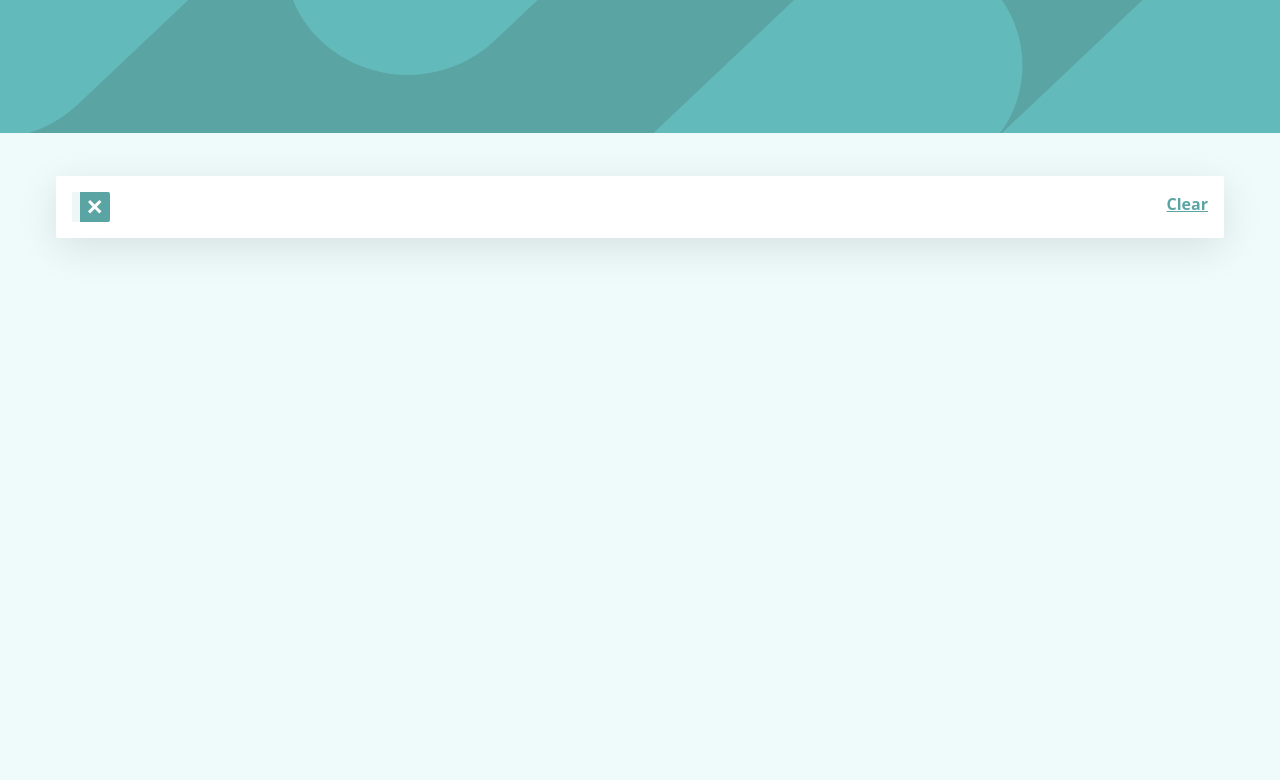
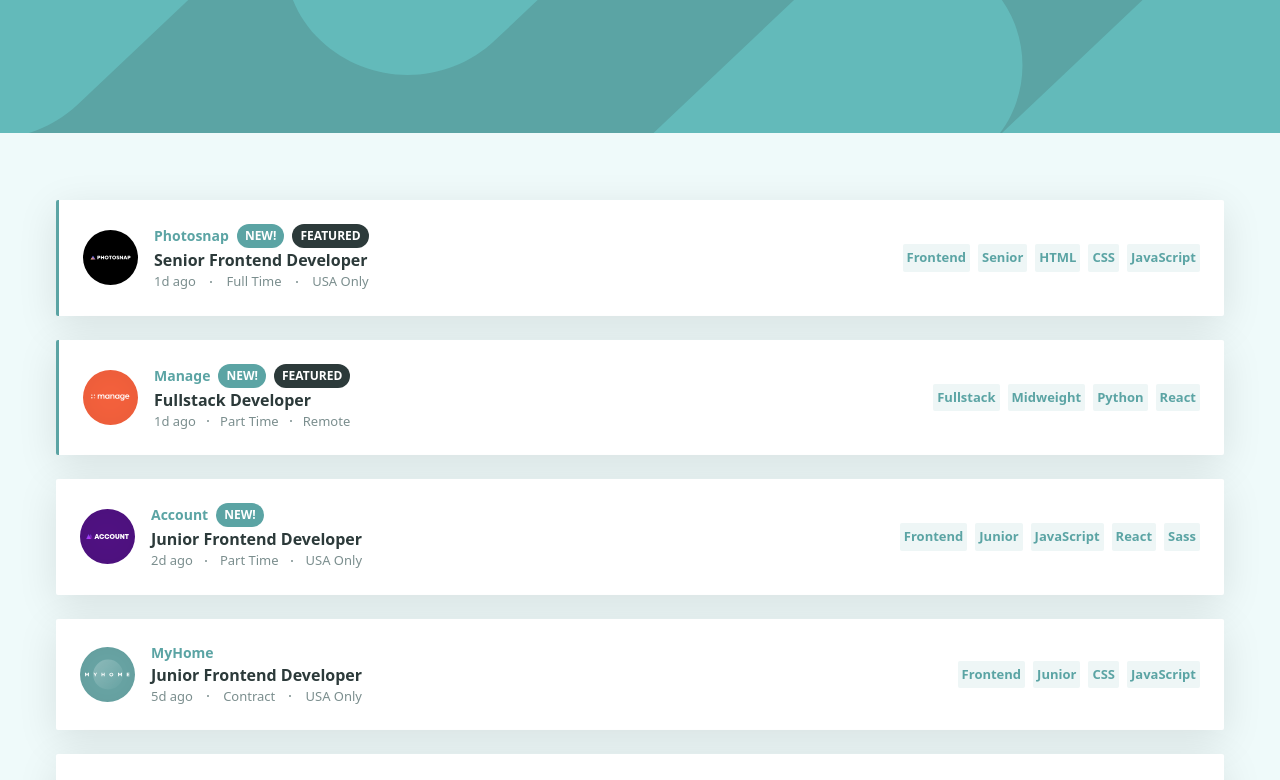
Before and after one commit to OsatohanmwenT/static-job-listings-master, a React (Vite) app: page / in a window 1280 px wide. Shown: the top 780 px of the page. Built offline with nearby package versions, Linux system fonts and the light colour scheme.

Commit message:
Update App.jsx

```diff
--- a/src/App.jsx
+++ b/src/App.jsx
@@ -18,7 +18,7 @@
     }
   }, [filter, mappedData]);
 
-  const filterSelect = useMemo((text) => {
+  const filterSelect = useCallback((text) => {
     setFilter((prevFilter) => {
       const inList = prevFilter.find((item) => item.text === text);
       if (inList) {
```
